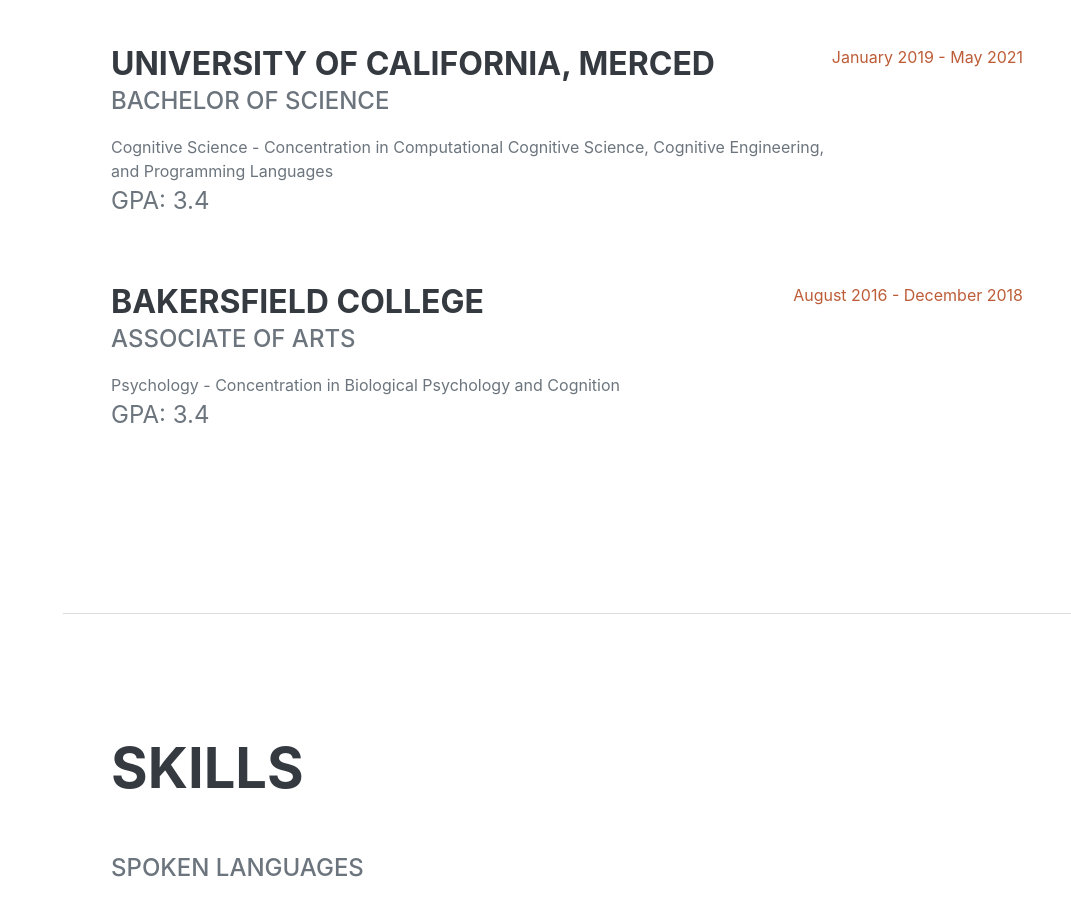
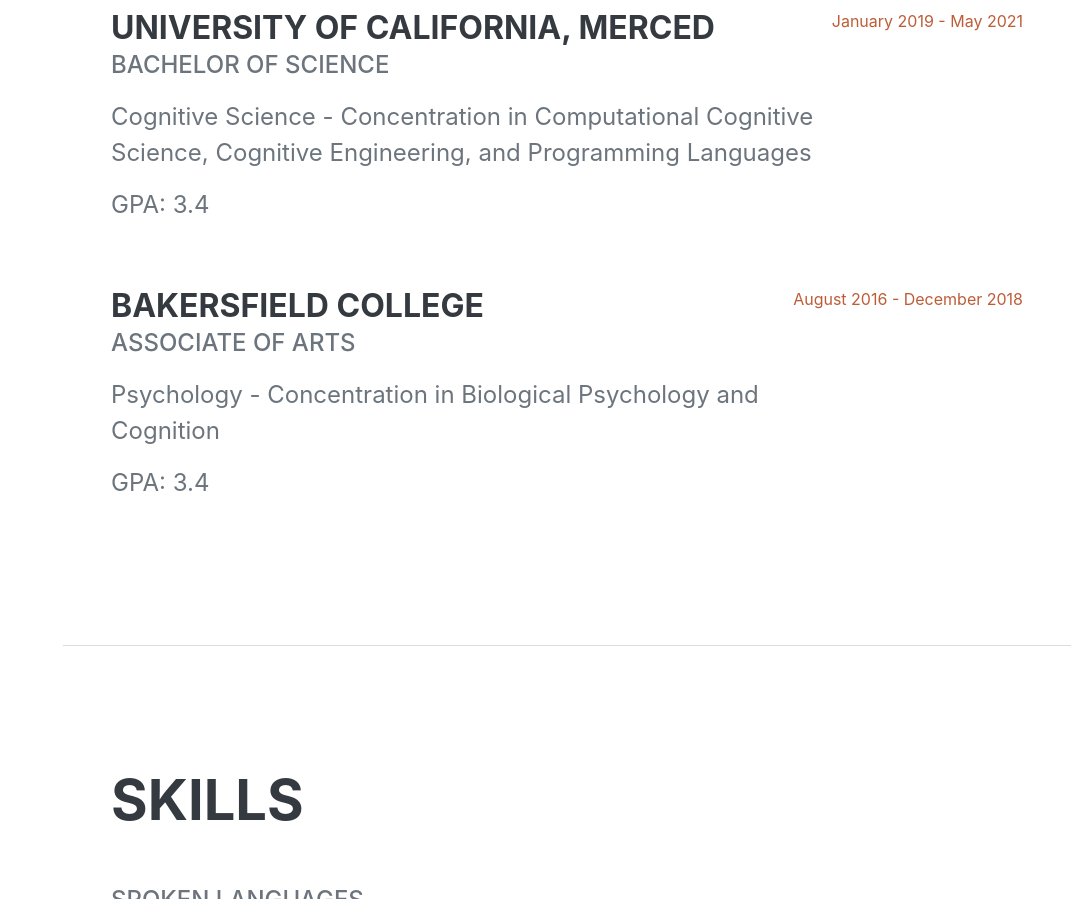
Before and after one commit to Dennisp7/Dennisp7_Website, a plain HTML site: page index.html in a window 1280 px wide. Shown: the part 2671-3570 px from the top of the page, without its empty margins (209-1280 px from the left). Drawn offline with nearby package versions, Linux system fonts and the light colour scheme; a web font is replaced by a local one.

Commit message:
updated p tag for education

```diff
--- a/index.html
+++ b/index.html
@@ -109,7 +109,7 @@
                         <div class="flex-grow-1">
                             <h3 class="mb-0">University of California, Merced</h3>
                             <div class="subheading mb-3">Bachelor of Science</div>
-                            <div>Cognitive Science - Concentration in Computational Cognitive Science, Cognitive Engineering, and Programming Languages</div>
+                            <p>Cognitive Science - Concentration in Computational Cognitive Science, Cognitive Engineering, and Programming Languages</p>
                             <p>GPA: 3.4</p>
                         </div>
                         <div class="flex-shrink-0"><span class="text-primary">January 2019 - May 2021</span></div>
@@ -118,7 +118,7 @@
                         <div class="flex-grow-1">
                             <h3 class="mb-0">Bakersfield College</h3>
                             <div class="subheading mb-3">Associate of Arts</div>
-                            <div>Psychology - Concentration in Biological Psychology and Cognition</div>
+                            <p>Psychology - Concentration in Biological Psychology and Cognition</p>
                             <p>GPA: 3.4</p>
                         </div>
                         <div class="flex-shrink-0"><span class="text-primary">August 2016 - December 2018</span></div>
```
